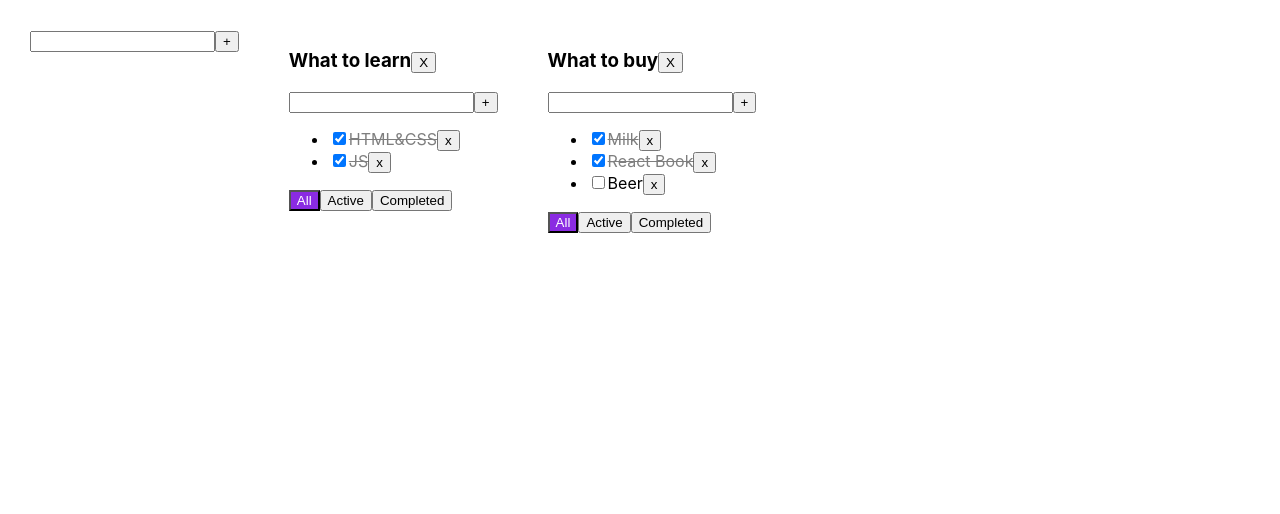
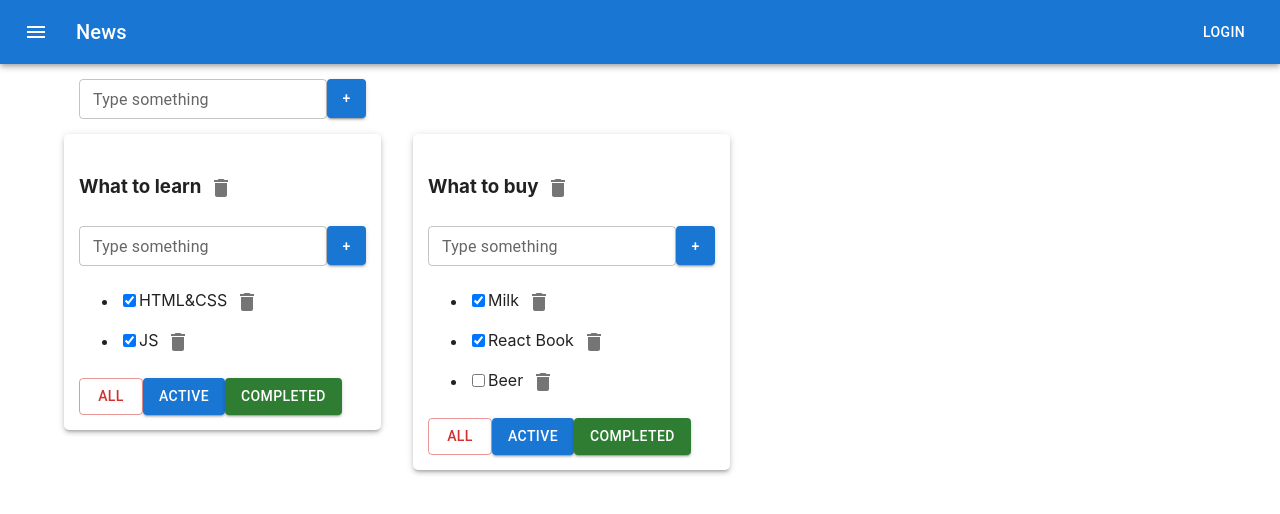
Before and after one commit to MaksimSinicbIn/todolist-react-ts, a React (Create React App) app: page / in a window 1280 px wide. Shown: the top 514 px of the page. Built offline with nearby package versions, Linux system fonts and the light colour scheme.

Commit message:
Add material ui

```diff
--- a/package.json
+++ b/package.json
@@ -3,6 +3,10 @@
   "version": "0.1.0",
   "private": true,
   "dependencies": {
+    "@emotion/react": "^11.11.4",
+    "@emotion/styled": "^11.11.5",
+    "@mui/icons-material": "^5.15.15",
+    "@mui/material": "^5.15.15",
     "@testing-library/jest-dom": "^5.16.5",
     "@testing-library/react": "^13.4.0",
     "@testing-library/user-event": "^13.5.0",
--- a/src/AddItemForm.tsx
+++ b/src/AddItemForm.tsx
@@ -1,5 +1,7 @@
 import * as React from 'react';
 import { useState, KeyboardEvent, ChangeEvent } from 'react';
+import Button from '@mui/material/Button';
+import TextField from '@mui/material/TextField';
 
 type AddItemFormPropsType  = {
     onClick: (title: string) => void
@@ -8,7 +10,7 @@
 export const AddItemForm = (props: AddItemFormPropsType) => {
 
     const [title, setTitle] = useState("")
-    const [error, setError] = useState("")
+    const [error, setError] = useState<string | null>(null)
 
 
     const addTask = () => {
@@ -26,20 +28,32 @@
     }
 
     function onKeyDownAddTaskHandler (e: KeyboardEvent<HTMLInputElement>) {
+        setError(null);
         if (e.key === "Enter") {
             addTask()
         }
     }
 
+    const buttonStyles = {
+        maxWidth: '39px',
+        maxHeight: '39px',
+        minWidth: '39px',
+        minHeight: '39px'
+    }
+
     return (
         <div>
-            <input
+            <TextField
+                error={!!error}
+                id="outlined-basic"
+                label={error ? error : "Type something"}
+                variant="outlined"
+                size='small'
                 value={title}
-                className={error ? 'error' : ''}
                 onChange={onChangeSetTitle}
-                onKeyDown={onKeyDownAddTaskHandler} />
-            <button onClick={addTask}>+</button>
-            { error && <div className='error-message'>{error}</div>}
+                onKeyDown={onKeyDownAddTaskHandler}
+            />
+            <Button sx={buttonStyles} variant="contained" onClick={addTask}>+</Button>
         </div>
     );
 };
--- a/src/App.css
+++ b/src/App.css
@@ -1,5 +1,5 @@
 .App {
-    padding: 30px;
+    /* padding: 30px;
     display: flex;
 }
 
@@ -30,4 +30,5 @@
     font-size: small;
     background-color: aqua;
     margin: 0 5px;
+} */
 }
--- a/src/App.tsx
+++ b/src/App.tsx
@@ -3,6 +3,10 @@
 import {TaskType, Todolist} from './Todolist';
 import { v1 } from 'uuid';
 import { AddItemForm } from './AddItemForm';
+import { ButtonAppBar } from './ButtonAppBar';
+import Container from '@mui/material/Container';
+import Grid from '@mui/material/Grid';
+import Paper from '@mui/material/Paper';
 
 export type FilterValuesType = "all" | "active" | "completed";
 
@@ -85,10 +89,17 @@
 
     return (
         <div className="App">
-            <AddItemForm onClick={addTodolist}/>
+            <ButtonAppBar />
+            <Container fixed>
+                <Grid container style={{ padding: '15px' }}>
+                    <AddItemForm onClick={addTodolist} />
+                </Grid>
+                <Grid container spacing={4}>
                     {
                         todolists.map(tl => {
-                    return <Todolist
+                            return <Grid item>
+                                <Paper elevation={3} style={{ padding: '15px', borderRadius: '5px' }}>
+                                    <Todolist
                                         key={tl.id}
                                         id={tl.id}
                                         title={tl.title}
@@ -102,8 +113,13 @@
                                         updateTodolistTitle={updateTodolistTitle}
                                         removeTodolist={removeTodolist}
                                     />
+                                </Paper>
+                            </Grid>
                         })
                     }
+                </Grid>
+            </Container>
+
         </div>
     );
 }
--- /dev/null
+++ b/src/ButtonAppBar.tsx
@@ -0,0 +1,36 @@
+import * as React from 'react';
+import AppBar from '@mui/material/AppBar';
+import Box from '@mui/material/Box';
+import Toolbar from '@mui/material/Toolbar';
+import Typography from '@mui/material/Typography';
+import Button from '@mui/material/Button';
+import IconButton from '@mui/material/IconButton';
+import MenuIcon from '@mui/icons-material/Menu';
+
+type ButtonAppBarProps = {
+
+};
+
+export const ButtonAppBar = (props: ButtonAppBarProps) => {
+    return (
+        <Box sx={{ flexGrow: 1 }}>
+            <AppBar position="static">
+                <Toolbar>
+                    <IconButton
+                        size="large"
+                        edge="start"
+                        color="inherit"
+                        aria-label="menu"
+                        sx={{ mr: 2 }}
+                    >
+                        <MenuIcon />
+                    </IconButton>
+                    <Typography variant="h6" component="div" sx={{ flexGrow: 1 }}>
+                        News
+                    </Typography>
+                    <Button color="inherit">Login</Button>
+                </Toolbar>
+            </AppBar>
+        </Box>
+    );
+};
--- a/src/Todolist.tsx
+++ b/src/Todolist.tsx
@@ -2,6 +2,9 @@
 import {FilterValuesType} from './App';
 import { EditableSpan } from './EditableSpan';
 import { AddItemForm } from './AddItemForm';
+import IconButton from '@mui/material/IconButton';
+import DeleteIcon from '@mui/icons-material/Delete';
+import Button from '@mui/material/Button';
 
 export type TaskType = {
     id: string
@@ -68,7 +71,9 @@
         <div>
             <h3>
                 <EditableSpan oldTitle={props.title} callBack={updateTodolistTitleHandler} />
-                <button onClick={removeTodolistHandler}>X</button>
+                <IconButton aria-label="delete" onClick={removeTodolistHandler}>
+                <DeleteIcon  />
+            </IconButton>
             </h3>
             <div>
                 <AddItemForm onClick={addTaskHandler} />
@@ -88,7 +93,9 @@
                                         checked={t.isDone}
                                         onChange={(e) => props.changeTaskStatus(t.id, e.currentTarget.checked, props.id)} />
                                     <EditableSpan className={t.isDone ? 'task-done' : ''} oldTitle={t.title} callBack={(newTitle) => { updateTaskTitleHandler(t.id, newTitle) }} />
-                                    <button onClick={onClickHandler}>x</button>
+                                    <IconButton aria-label="delete" >
+                                        <DeleteIcon onClick={onClickHandler} />
+                                    </IconButton>
                                 </li>
                             )
                         })
@@ -96,7 +103,7 @@
                 </ul>
             )}
             <div>
-                <button className={props.filter === 'all' ? "filter-btn-active" : undefined}
+                {/* <button className={props.filter === 'all' ? "filter-btn-active" : undefined}
                     onClick={onAllClickHandler}>
                     All
                 </button>
@@ -107,7 +114,25 @@
                 <button className={props.filter === 'completed' ? "filter-btn-active" : undefined}
                     onClick={onCompletedClickHandler}>
                     Completed
-                </button>
+                </button> */}
+                <Button
+                color='error'
+                variant={props.filter === 'all' ? "outlined" : "contained"}
+                onClick={onAllClickHandler}>
+                All
+                </Button>
+                <Button
+                    color='primary'
+                    variant={props.filter === 'active' ? "outlined" : "contained"}
+                    onClick={onActiveClickHandler}>
+                    Active
+                </Button>
+                <Button
+                    color='success'
+                    variant={props.filter === 'completed' ? "outlined" : "contained"}
+                    onClick={onCompletedClickHandler}>
+                    Completed
+                </Button>
             </div>
         </div>
     )
```
Also changed, not shown: 1 other file (tests, documents, lock files or other folders). Lines whose indentation alone changed are shown as unchanged.
